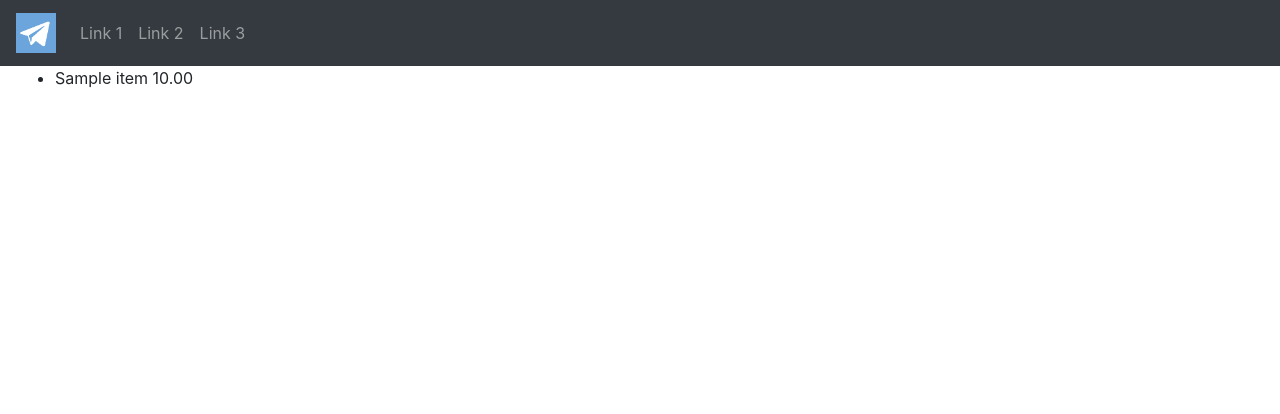
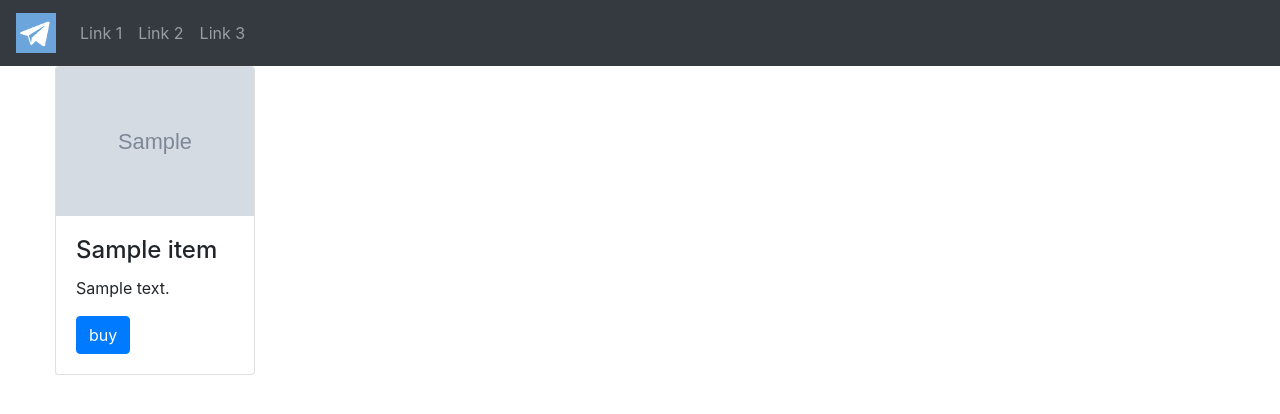
Before and after one commit to wasit7/cs459_2018s, a Django app: page /item_list/ in a window 1280 px wide. Shown: the top 414 px of the page. Run offline with Django 3.2, Linux system fonts and the light colour scheme; tables that the repository leaves empty hold one stand-in row (values such as "Sample post"); grey boxes marked "Sample" are stand-in pictures; some libraries are stand-ins or nearby versions.

Commit message:
week05 cards in item_list.html

```diff
--- a/myproject/template/item_list.html
+++ b/myproject/template/item_list.html
@@ -3,7 +3,14 @@
 {% block content %}
   <ul>
   {% for i in items %}
-    <li>{{ i.name }} {{ i.price }} </li>
+    <div class="card" style="width:200px">
+        <img class="card-img-top" src="{{i.image.url}}" alt="Card image">
+        <div class="card-body">
+            <h4 class="card-title">{{ i.name }}</h4>
+            <p class="card-text">{{ i.description }}</p>
+            <a href="#" class="btn btn-primary">buy</a>
+        </div>
+    </div>
   {% endfor %}
   </ul>
 {% endblock %}
```
Also changed, not shown: myproject/myapp/views.py (+0 -11 lines).
